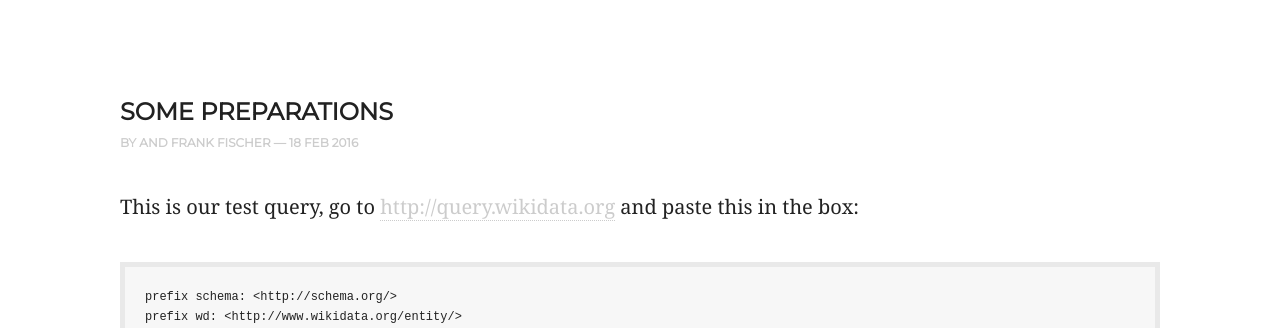
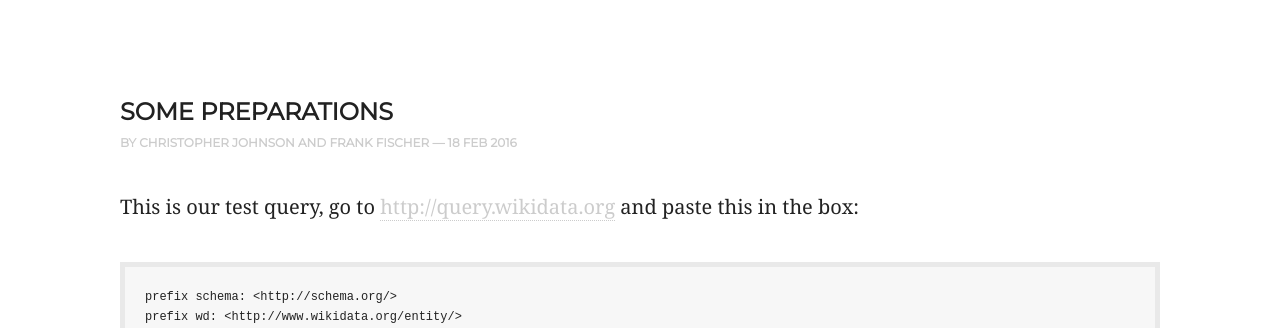
Before and after one commit to weltliteratur/blog, a Jekyll site: the page built from _posts/2016-02-18-Some-Preparations.markdown, in a window 1280 px wide. Shown: the part 250-578 px from the top of the page. Built offline with Jekyll 4.4.1, drawn with Linux system fonts in a browser that asks for light colours; some web fonts are replaced.

Commit message:
Update 2016-02-18-Some-Preparations.markdown

```diff
--- a/_posts/2016-02-18-Some-Preparations.markdown
+++ b/_posts/2016-02-18-Some-Preparations.markdown
@@ -1,7 +1,7 @@
 ---
 title: Some Preparations
 layout: post
-author: [Christopher, frank]
+author: [christopher, frank]
 comments: true
 date: 2016-02-18
 ---
```
